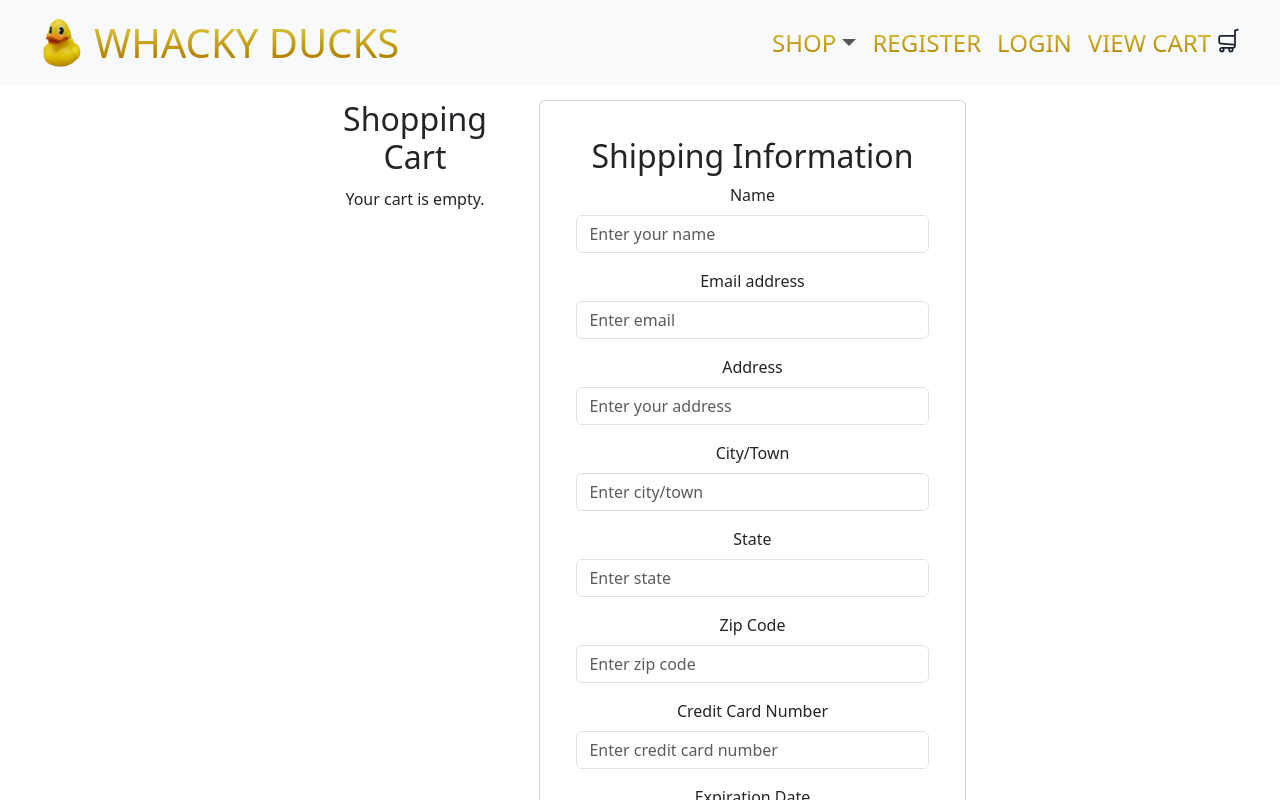
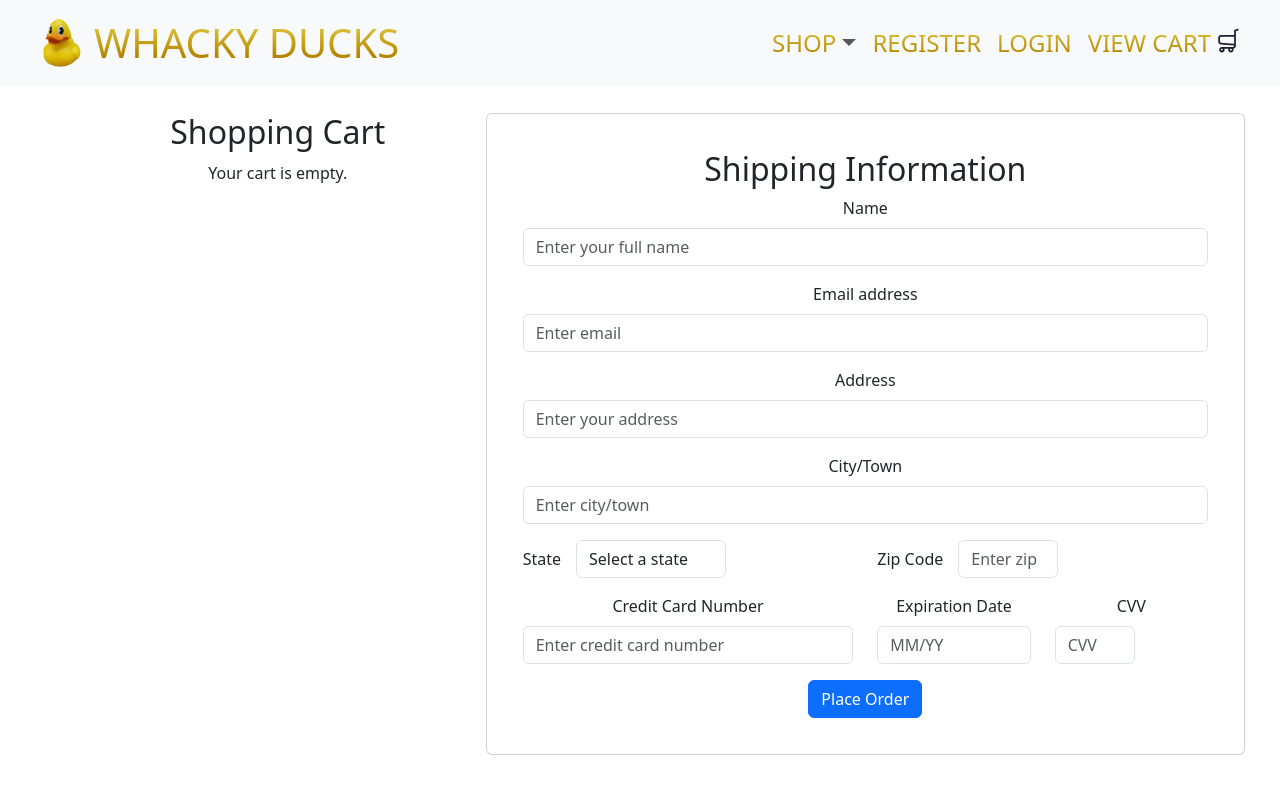
Before and after one commit to dsavidge02/edp-capstone, a React (Vite) app in the folder client/: page /checkout in a window 1280 px wide. Shown: the top 800 px of the page. Built offline with nearby package versions, Linux system fonts and the light colour scheme.

Commit message:
cleaned up checkout shipping info

```diff
--- a/client/src/components/Checkout.jsx
+++ b/client/src/components/Checkout.jsx
@@ -71,10 +71,29 @@ const Checkout = () => {
     removeFromCart(item);
   };
 
+  const handleExpirationDateChange = (e) => {
+    let { value } = e.target;
+    value = value.replace(/\D/g, ''); // Remove non-numeric characters
+    if (value.length > 2) {
+      value = value.slice(0, 2) + '/' + value.slice(2);
+    }
+    setOrderDetails((prevDetails) => ({
+      ...prevDetails,
+      expirationDate: value,
+    }));
+  };
+
+  const stateIDs = [
+    "AL", "AK", "AZ", "AR", "CA", "CO", "CT", "DE", "FL", "GA", "HI", "ID", "IL",
+    "IN", "IA", "KS", "KY", "LA", "ME", "MD", "MA", "MI", "MN", "MS", "MO", "MT",
+    "NE", "NV", "NH", "NJ", "NM", "NY", "NC", "ND", "OH", "OK", "OR", "PA", "RI",
+    "SC", "SD", "TN", "TX", "UT", "VT", "VA", "WA", "WV", "WI", "WY"
+  ];
+
   return (
     <Container fluid className="checkout-container">
       <Row>
-        {/* right side*/}
+        {/* right side */}
         <Col sm={4} className="cart">
           <h2>Shopping Cart</h2>
           {cartItems.length === 0 ? (
@@ -109,7 +128,7 @@ const Checkout = () => {
                   <Form.Label>Name</Form.Label>
                   <Form.Control
                     type="text"
-                    placeholder="Enter your name"
+                    placeholder="Enter your full name"
                     name="name"
                     value={orderDetails.name}
                     onChange={handleInputChange}
@@ -153,31 +172,47 @@ const Checkout = () => {
                   />
                 </Form.Group>
 
-                <Form.Group className="mb-3" controlId="formState">
-                  <Form.Label>State</Form.Label>
+            <Row className="mb-3">
+            <Col sm={6}>
+                <Form.Group controlId="formState" className="d-flex align-items-center">
+                <Form.Label style={{ marginRight: '15px', marginBottom: '0' }}>State</Form.Label> {/* Inline style for margin */}
                 <Form.Control
-                    type="text"
-                    placeholder="Enter state"
+                    as="select"
                     name="state"
                     value={orderDetails.state}
                     onChange={handleInputChange}
                     required
-                  />
+                    className="stateBox"
+                >
+                    <option value="">Select a state</option>
+                    {stateIDs.map((state) => (
+                    <option key={state} value={state}>
+                        {state}
+                    </option>
+                    ))}
+                </Form.Control>
                 </Form.Group>
-
-                <Form.Group className="mb-3" controlId="formZip">
-                  <Form.Label>Zip Code</Form.Label>
+            </Col>
+            <Col sm={6}>
+                <Form.Group controlId="formZip" className="d-flex align-items-center">
+                <Form.Label style={{ marginRight: '15px', marginBottom: '0' }}>Zip Code</Form.Label> {/* Inline style for margin */}
                 <Form.Control
                     type="text"
-                    placeholder="Enter zip code"
+                    placeholder="Enter zip"
                     name="zip"
                     value={orderDetails.zip}
                     onChange={handleInputChange}
                     required
+                    pattern="\d{5}"
+                    maxLength="5"
+                    className="zipBox"
                 />
                 </Form.Group>
-
-                <Form.Group className="mb-3" controlId="formCreditCardNumber">
+            </Col>
+            </Row>
+                <Row className="mb-3">
+                  <Col sm={6}>
+                    <Form.Group controlId="formCreditCardNumber">
                       <Form.Label>Credit Card Number</Form.Label>
                       <Form.Control
                         type="text"
@@ -186,32 +221,43 @@ const Checkout = () => {
                         value={orderDetails.creditCardNumber}
                         onChange={handleInputChange}
                         required
+                        pattern="\d{16}"
+                        maxLength="16"
                       />
                     </Form.Group>
-
-                <Form.Group className="mb-3" controlId="formExpirationDate">
+                  </Col>
+                  <Col sm={3}>
+                    <Form.Group controlId="formExpirationDate">
                       <Form.Label>Expiration Date</Form.Label>
                       <Form.Control
                         type="text"
                         placeholder="MM/YY"
                         name="expirationDate"
                         value={orderDetails.expirationDate}
-                    onChange={handleInputChange}
+                        onChange={handleExpirationDateChange}
                         required
+                        maxLength="5"
+                        className="expirationDateBox"
                       />
                     </Form.Group>
-
-                <Form.Group className="mb-3" controlId="formCVV">
+                  </Col>
+                  <Col sm={3}>
+                    <Form.Group controlId="formCVV">
                       <Form.Label>CVV</Form.Label>
                       <Form.Control
                         type="text"
-                    placeholder="Enter CVV"
+                        placeholder="CVV"
                         name="cvv"
                         value={orderDetails.cvv}
                         onChange={handleInputChange}
                         required
+                        pattern="\d{3}"
+                        maxLength="3"
+                        className="cvvBox"
                       />
                     </Form.Group>
+                  </Col>
+                </Row>
 
                 <Button variant="primary" type="submit" disabled={submitting}>
                   {submitting ? "Submitting..." : "Place Order"}
--- a/client/src/components/Recommended.jsx
+++ b/client/src/components/Recommended.jsx
@@ -67,6 +67,8 @@ const Recommended = () => {
         console.error("Error fetching recommended ducks", error);
         // Handle errors here
       }
+    } else {
+      setRecommendedDucks([]);
     }
   };
 
@@ -84,6 +86,11 @@ const Recommended = () => {
       <Row>
         <Col>
           <h2>Recommended Ducks</h2>
+          {cartItems.length === 0 ? (
+            <div className="no-recommendations">
+              No duck recommendations. Add duck to cart for personalized recommendations.
+            </div>
+          ) : (
             <Row>
               {recommendedDucks.map((duck) => (
                 <Col key={duck._id} sm={4} className="mb-4">
@@ -112,6 +119,7 @@ const Recommended = () => {
                 </Col>
               ))}
             </Row>
+          )}
           <div className="mt-4">
             <Link to="/shop">
               <Button variant="primary">Shop All Ducks</Button>
--- a/client/src/components/css/Checkout.css
+++ b/client/src/components/css/Checkout.css
@@ -1,5 +1,6 @@
 .checkout-container {
   padding-top: 20px;
+  width: 1175px;
 }
 
 .cart {
@@ -24,3 +25,16 @@
     margin-top: 20px;
   }
 }
+
+.cvvBox {
+  width: 80px;
+}
+
+.zipBox {
+  width:100px;
+}
+
+
+.stateBox {
+  width:150px;
+}
```
Also changed, not shown: 2 other files (tests, documents, lock files or other folders). Lines whose indentation alone changed are shown as unchanged.
